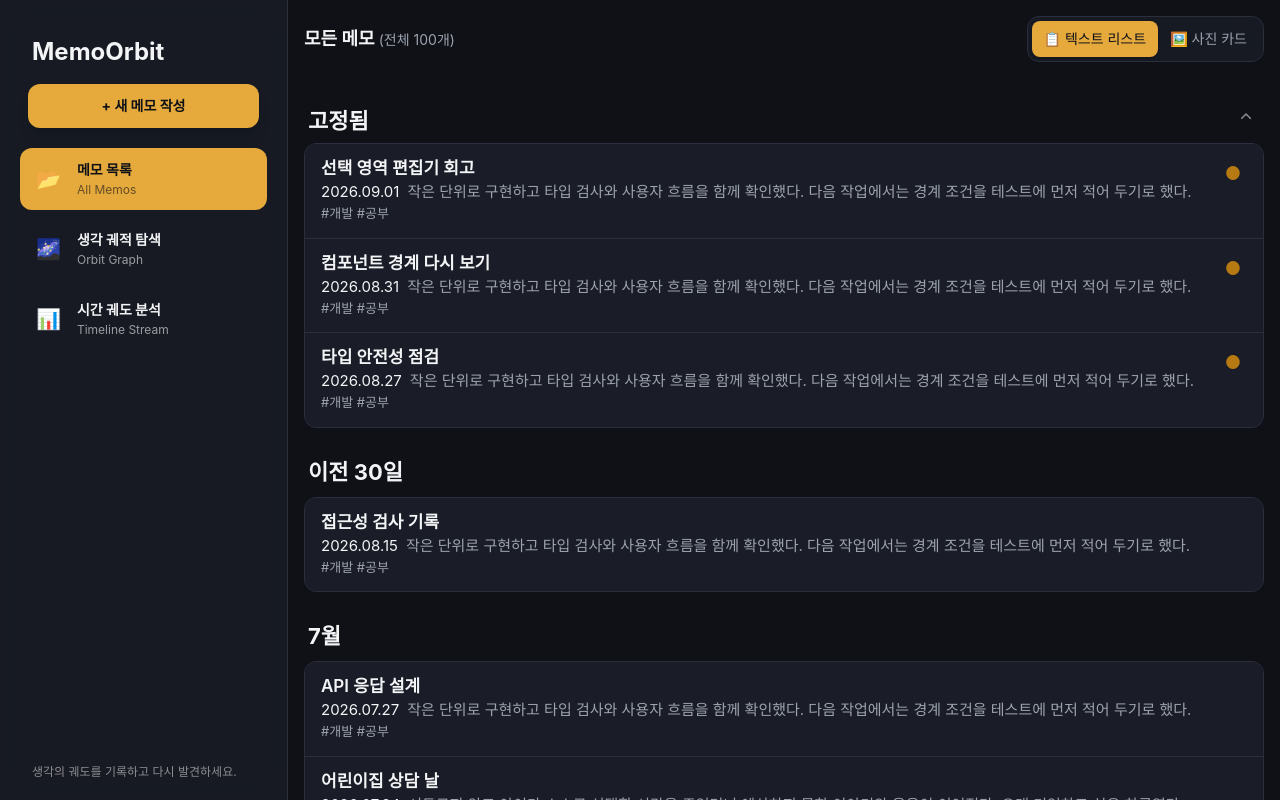
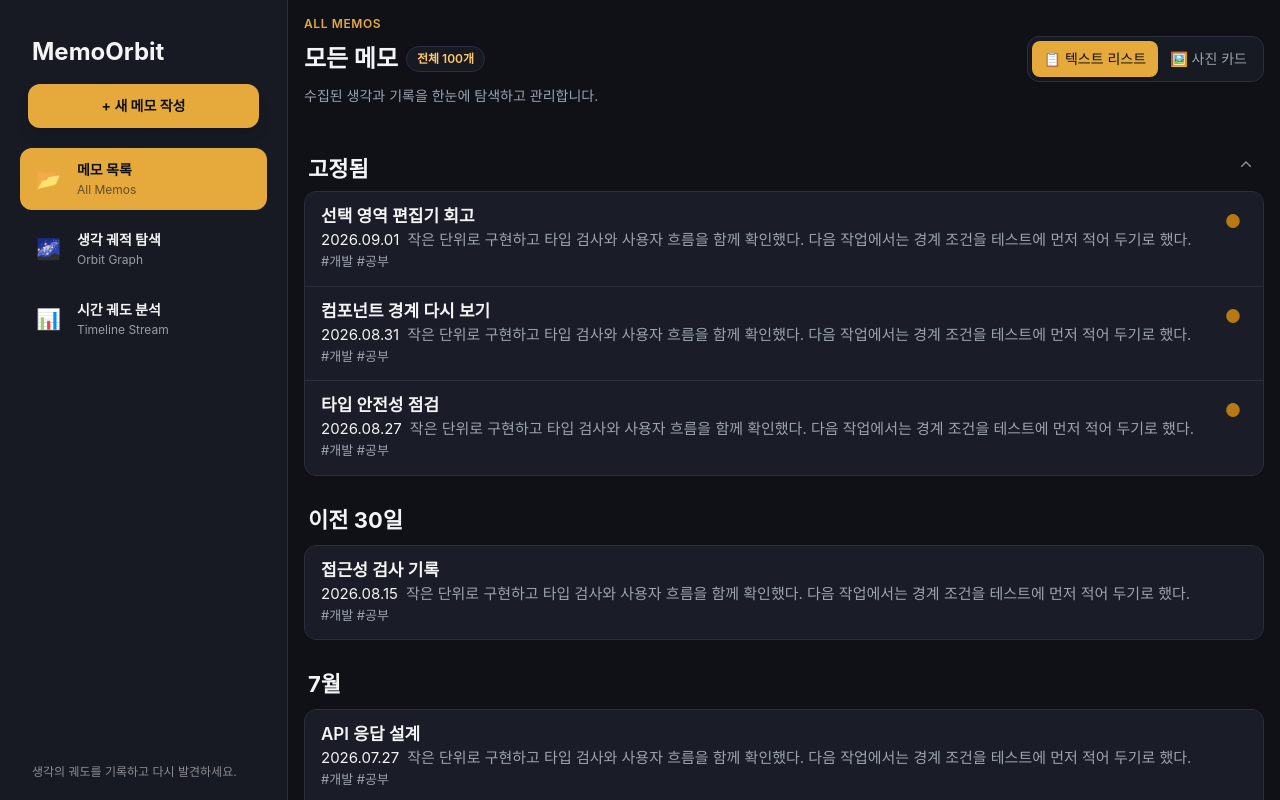
Before and after one commit to jujubeball/260828-memoorbit, a Next.js app: page / in a window 1280 px wide. Shown: the top 800 px of the page. Built offline with nearby package versions, Linux system fonts and the light colour scheme.

Commit message:
세 메인 화면 공통 타이틀 헤더 디자인 통일

```diff
--- a/app/page.tsx
+++ b/app/page.tsx
@@ -7,6 +7,7 @@ import {
   type MemoryCandidate,
 } from "@/src/components/MemoryOrbitView";
 import { MemoModal, type MemoDraft } from "@/src/components/MemoModal";
+import { MainContentHeader } from "@/src/components/MainContentHeader";
 import { OrbitGraphView } from "@/src/components/OrbitGraphView";
 import { TimelineStreamView } from "@/src/components/TimelineStreamView";
 import { initialMemos } from "@/src/data/initialMemos";
@@ -230,12 +231,20 @@ export default function Home(): React.JSX.Element {
       <main className={`mx-auto w-full max-w-5xl px-4 pb-28 ${activeSection === "orbit" ? "xl:h-dvh xl:overflow-hidden xl:pb-0" : ""}`}>
         {activeSection === "memos" && (
           <>
-            <div className={`sticky top-12 z-30 mb-5 flex items-center justify-between gap-4 border-b border-transparent bg-[#0f1117] py-3 backdrop-blur-md transition-all duration-200 xl:top-0 xl:py-4 ${isMemoToolbarStuck ? "xl:border-[#2a2e3d] xl:shadow-[0_10px_24px_rgb(0_0_0/0.18)]" : ""}`}>
-              <h2 className="truncate text-base font-bold sm:text-lg">모든 메모 <span className="text-sm font-normal text-[#9ca3af]">(전체 {memos.length}개)</span></h2>
-              <div className="flex rounded-xl border border-[#2a2e3d] bg-[#1a1d26]/80 p-1 backdrop-blur-md" aria-label="메모 보기 방식">
-                <button type="button" onClick={() => setMemoViewMode("list")} aria-pressed={memoViewMode === "list"} className={`rounded-lg px-3 py-2 text-sm ${memoViewMode === "list" ? "bg-[#e5a93c] text-[#0f1117] shadow-sm" : "text-[#9ca3af]"}`}>📋 <span className="hidden sm:inline">텍스트 리스트</span></button>
-                <button type="button" onClick={() => setMemoViewMode("gallery")} aria-pressed={memoViewMode === "gallery"} className={`rounded-lg px-3 py-2 text-sm ${memoViewMode === "gallery" ? "bg-[#e5a93c] text-[#0f1117] shadow-sm" : "text-[#9ca3af]"}`}>🖼️ <span className="hidden sm:inline">사진 카드</span></button>
-              </div>
+            <div className={`sticky top-12 z-30 border-b border-transparent bg-[#0f1117] py-3 backdrop-blur-md transition-all duration-200 xl:top-0 xl:py-4 ${isMemoToolbarStuck ? "xl:border-[#2a2e3d] xl:shadow-[0_10px_24px_rgb(0_0_0/0.18)]" : ""}`}>
+              <MainContentHeader
+                id="all-memos-title"
+                label="ALL MEMOS"
+                title="모든 메모"
+                badge={`전체 ${memos.length}개`}
+                description="수집된 생각과 기록을 한눈에 탐색하고 관리합니다."
+                action={(
+                  <div className="flex rounded-xl border border-[#2a2e3d] bg-[#1a1d26]/80 p-1 backdrop-blur-md" aria-label="메모 보기 방식">
+                    <button type="button" onClick={() => setMemoViewMode("list")} aria-pressed={memoViewMode === "list"} className={`rounded-lg px-3 py-2 text-sm ${memoViewMode === "list" ? "bg-[#e5a93c] text-[#0f1117] shadow-sm" : "text-[#9ca3af]"}`}>📋 <span className="hidden sm:inline">텍스트 리스트</span></button>
+                    <button type="button" onClick={() => setMemoViewMode("gallery")} aria-pressed={memoViewMode === "gallery"} className={`rounded-lg px-3 py-2 text-sm ${memoViewMode === "gallery" ? "bg-[#e5a93c] text-[#0f1117] shadow-sm" : "text-[#9ca3af]"}`}>🖼️ <span className="hidden sm:inline">사진 카드</span></button>
+                  </div>
+                )}
+              />
             </div>
             {memoViewMode === "gallery" && (
               <MemoryOrbitView candidates={memoryCandidates} onOpenMemo={openMemo} />
--- /dev/null
+++ b/src/components/MainContentHeader.tsx
@@ -0,0 +1,43 @@
+import type { ReactNode } from "react";
+
+interface MainContentHeaderProps {
+  id: string;
+  label: string;
+  title: string;
+  description: string;
+  badge?: string;
+  action?: ReactNode;
+}
+
+export function MainContentHeader({
+  id,
+  label,
+  title,
+  description,
+  badge,
+  action,
+}: MainContentHeaderProps): React.JSX.Element {
+  return (
+    <header>
+      <p className="mb-1 text-xs font-semibold uppercase tracking-wider text-[#e5a93c]">
+        {label}
+      </p>
+      <div className="mb-1 flex items-center justify-between gap-4">
+        <div className="flex min-w-0 items-center gap-2 text-2xl font-bold text-[#f3f4f6]">
+          <h2 id={id} className="truncate">
+            {title}
+          </h2>
+          {badge && (
+            <span className="shrink-0 rounded-full border border-[#2a2e3d] bg-[#1a1d26]/80 px-2.5 py-1 text-xs font-semibold text-[#ffc86b]">
+              {badge}
+            </span>
+          )}
+        </div>
+        {action && <div className="shrink-0">{action}</div>}
+      </div>
+      <p className="mb-6 text-sm text-[#9ca3af]">
+        {description}
+      </p>
+    </header>
+  );
+}
--- a/src/components/OrbitGraphView.tsx
+++ b/src/components/OrbitGraphView.tsx
@@ -9,6 +9,7 @@ import {
   useState,
 } from "react";
 import type { Memo } from "@/types/memo";
+import { MainContentHeader } from "@/src/components/MainContentHeader";
 
 interface OrbitGraphViewProps {
   memos: Memo[];
@@ -145,11 +146,14 @@ export function OrbitGraphView({ memos, onOpenMemo }: OrbitGraphViewProps): Reac
 
   return (
     <section className="text-[#f3f4f6] xl:flex xl:h-full xl:flex-col xl:overflow-hidden" aria-labelledby="orbit-graph-title">
-      <p className="text-sm font-semibold text-[#ffc86b]">Orbit Graph</p>
-      <h2 id="orbit-graph-title" className="mt-1 text-3xl font-bold">생각 궤적 탐색</h2>
-      <p className="mt-2 text-sm text-[#9ca3af]">태그 행성을 따라 연결된 기록을 탐색하세요.</p>
+      <MainContentHeader
+        id="orbit-graph-title"
+        label="ORBIT GRAPH"
+        title="생각 궤적 탐색"
+        description="태그 행성을 따라 연결된 생각 궤도를 탐색하세요."
+      />
 
-      <div className="glass-panel relative mt-5 hidden overflow-hidden xl:block xl:min-h-0 xl:flex-1">
+      <div className="glass-panel relative hidden overflow-hidden xl:block xl:min-h-0 xl:flex-1">
         <canvas
           ref={canvasRef}
           className="h-full w-full cursor-grab active:cursor-grabbing"
@@ -180,7 +184,7 @@ export function OrbitGraphView({ memos, onOpenMemo }: OrbitGraphViewProps): Reac
         {selectedTag && <div className="absolute inset-x-4 bottom-4 grid max-h-[300px] gap-2 overflow-y-auto rounded-2xl border border-[#2a2e3d] bg-[#0f1117]/80 p-3 backdrop-blur-md">{relatedMemos.map((memo) => <button key={memo.id} type="button" onClick={() => onOpenMemo(memo)} className="rounded-xl bg-white/5 px-4 py-3 text-left hover:bg-white/10"><strong className="block truncate text-sm">{memo.title}</strong><span className="text-xs text-[#9ca3af]">{memo.tags.map((tag) => `#${tag}`).join(" ")}</span></button>)}</div>}
       </div>
 
-      <div className="mt-5 xl:hidden">
+      <div className="xl:hidden">
         <div className="scrollbar-hidden flex snap-x gap-4 overflow-x-auto px-[12vw] py-8">
           {nodes.map((node) => <button key={node.name} type="button" onClick={() => selectMobileTag(node.name)} className="orbit-node flex aspect-square w-36 shrink-0 snap-center flex-col items-center justify-center rounded-full border border-[#596077] bg-[#1a1d26]/80 shadow-[0_0_30px_rgb(229_169_60/0.2)]"><strong>#{node.name}</strong><span className="mt-2 text-xs text-[#9ca3af]">{node.count}개의 기록</span></button>)}
         </div>
--- a/src/components/TimelineStreamView.tsx
+++ b/src/components/TimelineStreamView.tsx
@@ -2,6 +2,7 @@
 
 import { useMemo, useState } from "react";
 import { ResponsiveDatePicker } from "@/src/components/ResponsiveDatePicker";
+import { MainContentHeader } from "@/src/components/MainContentHeader";
 import type { Memo } from "@/types/memo";
 
 interface TimelineStreamViewProps {
@@ -74,11 +75,13 @@ export function TimelineStreamView({ memos, onOpenMemo }: TimelineStreamViewProp
 
   return (
     <section className="text-[#f3f4f6]" aria-labelledby="timeline-title">
-      <p className="text-sm font-semibold text-[#ffc86b]">Timeline Stream</p>
-      <h2 id="timeline-title" className="mt-1 text-3xl font-bold">
-        시간 궤도 분석
-      </h2>
-      <div className="glass-panel relative z-40 mt-5 grid w-full gap-4 overflow-visible p-4 sm:grid-cols-2">
+      <MainContentHeader
+        id="timeline-title"
+        label="TIMELINE STREAM"
+        title="시간 궤도 분석"
+        description="지정한 기간 동안 쌓인 기록의 성찰과 실행 궤도를 분석합니다."
+      />
+      <div className="glass-panel relative z-40 grid w-full gap-4 overflow-visible p-4 sm:grid-cols-2">
         <ResponsiveDatePicker id="timeline-start" label="시작일" value={startDate} onChange={setStartDate} />
         <ResponsiveDatePicker id="timeline-end" label="종료일" value={endDate} onChange={setEndDate} />
       </div>
```
Also changed, not shown: 1 other file (tests, documents, lock files or other folders).
